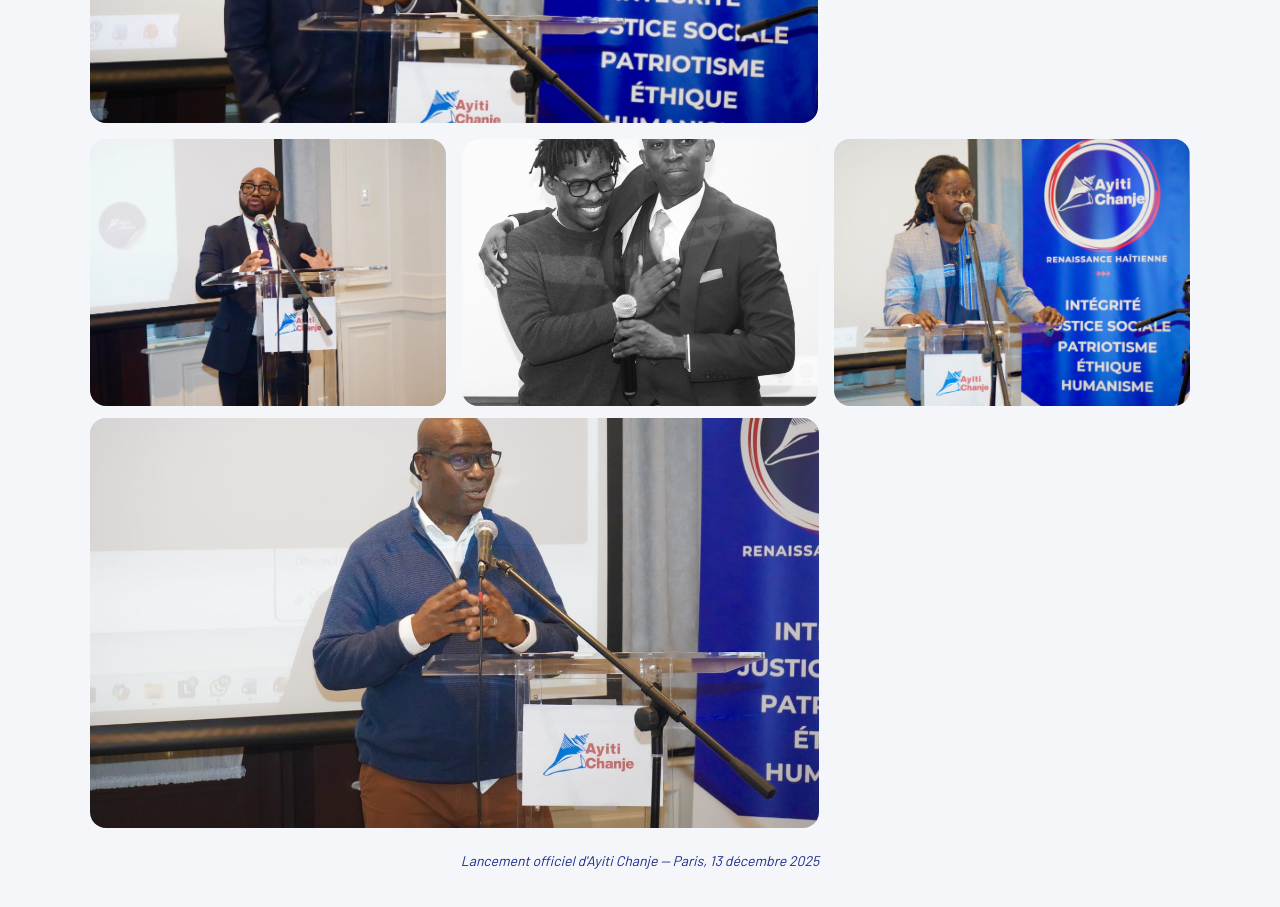
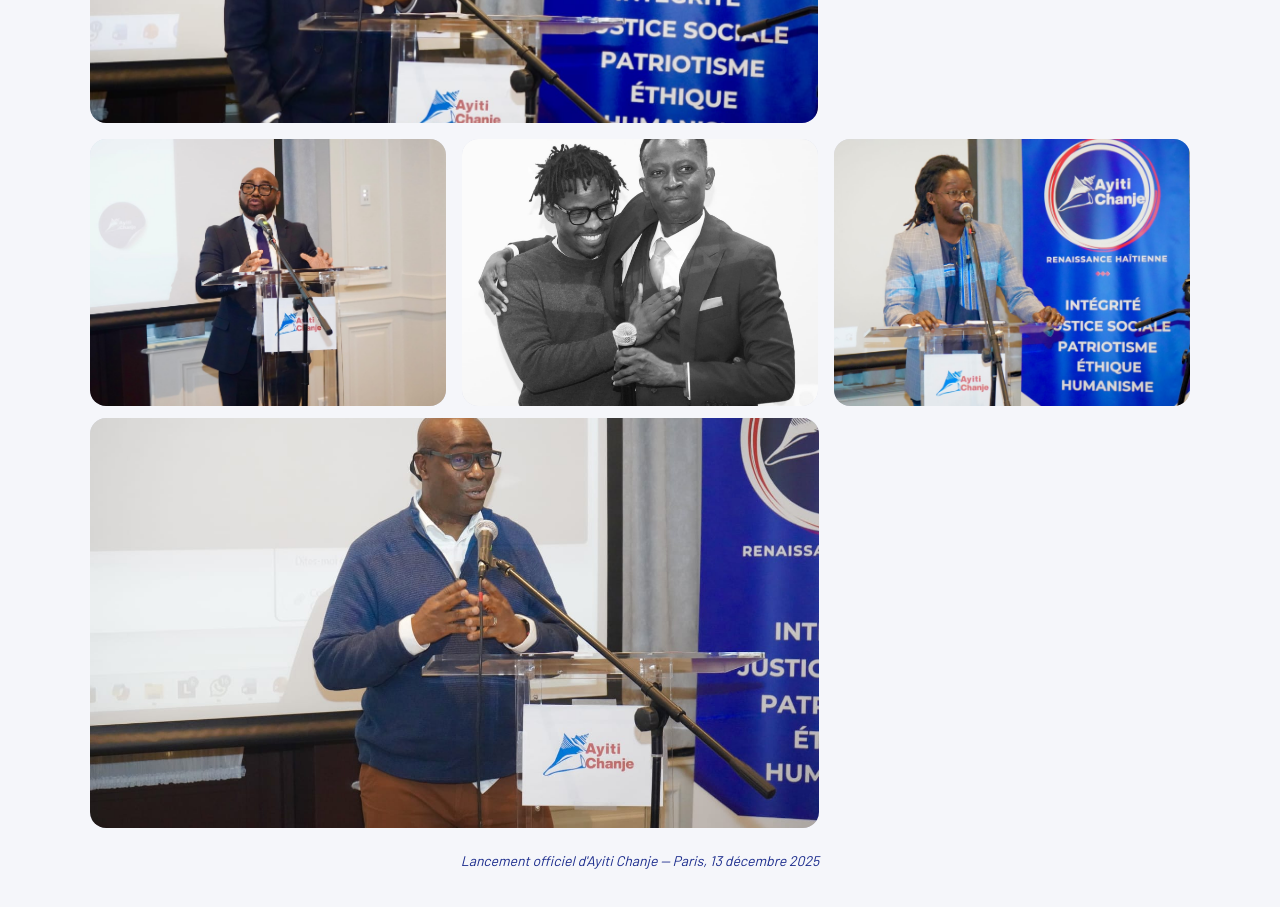
Before and after one commit to LadyBahati/ayitichanje.org, a plain HTML site: page index.html in a window 1280 px wide. Shown: the part 3500-4407 px from the top of the page. Drawn offline with nearby package versions, Linux system fonts and the light colour scheme; a web font is replaced by a local one.

Commit message:
Update index.html

```diff
--- a/index.html
+++ b/index.html
@@ -484,7 +484,7 @@
       <div class="gallery-slot"><img src="lancement-a.jpg" alt="Lancement Ayiti Chanje Paris"></div>
       <div class="gallery-slot"><img src="lancement-b.jpg" alt="Lancement Ayiti Chanje Paris"></div>
       <div class="gallery-slot"><img src="lancement-c.jpg" alt="Lancement Ayiti Chanje Paris"></div>
-      <div class="gallery-slot"><img src="lancement-d.jpg" alt="Lancement Ayiti Chanje Paris"></div>
+      <div class="gallery-slot"><img src="lancement-d.jpg" alt="Lancement Ayiti Chanje Paris" style="object-position: center 30%;"></div>
       <div class="gallery-slot"><img src="lancement-e.jpg" alt="Lancement Ayiti Chanje Paris"></div>
     </div>
     <div style="display:grid; grid-template-columns: repeat(3,1fr); gap:12px; margin-top:12px;" class="fade-in">
```
